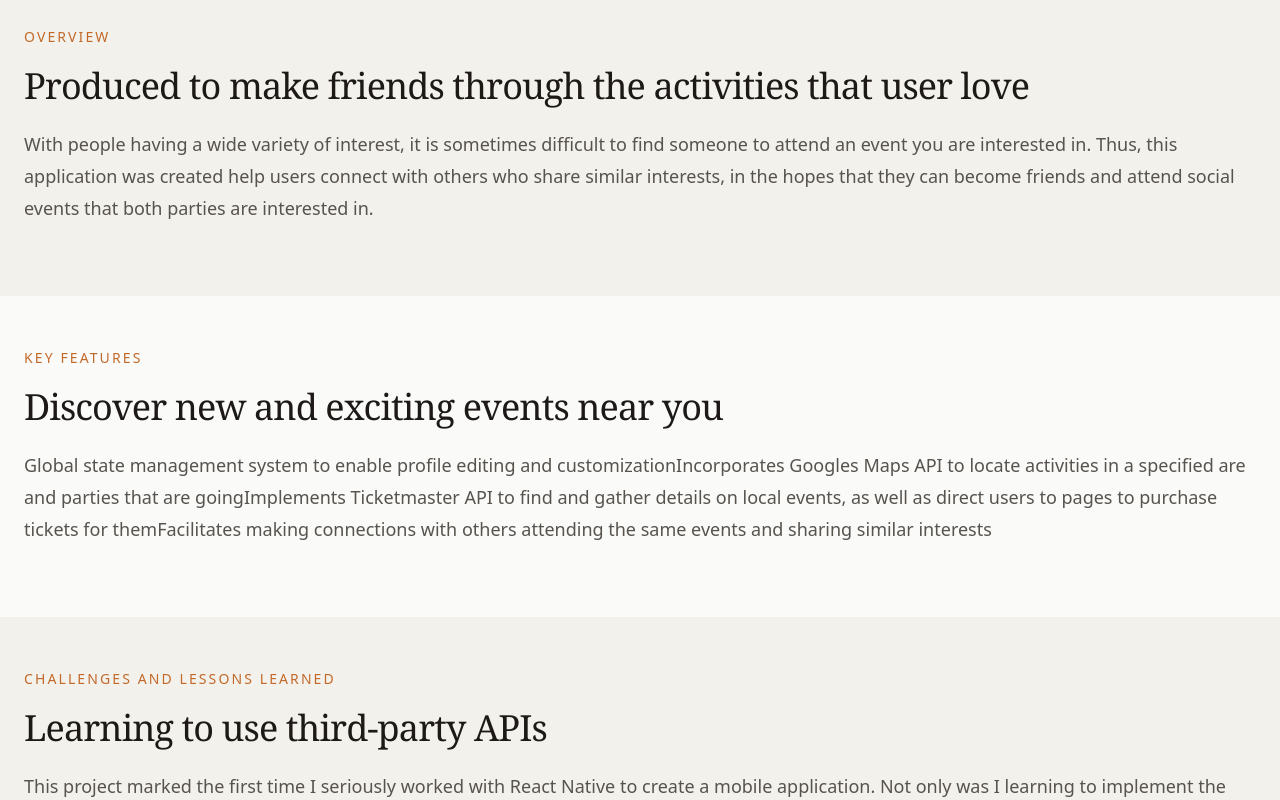
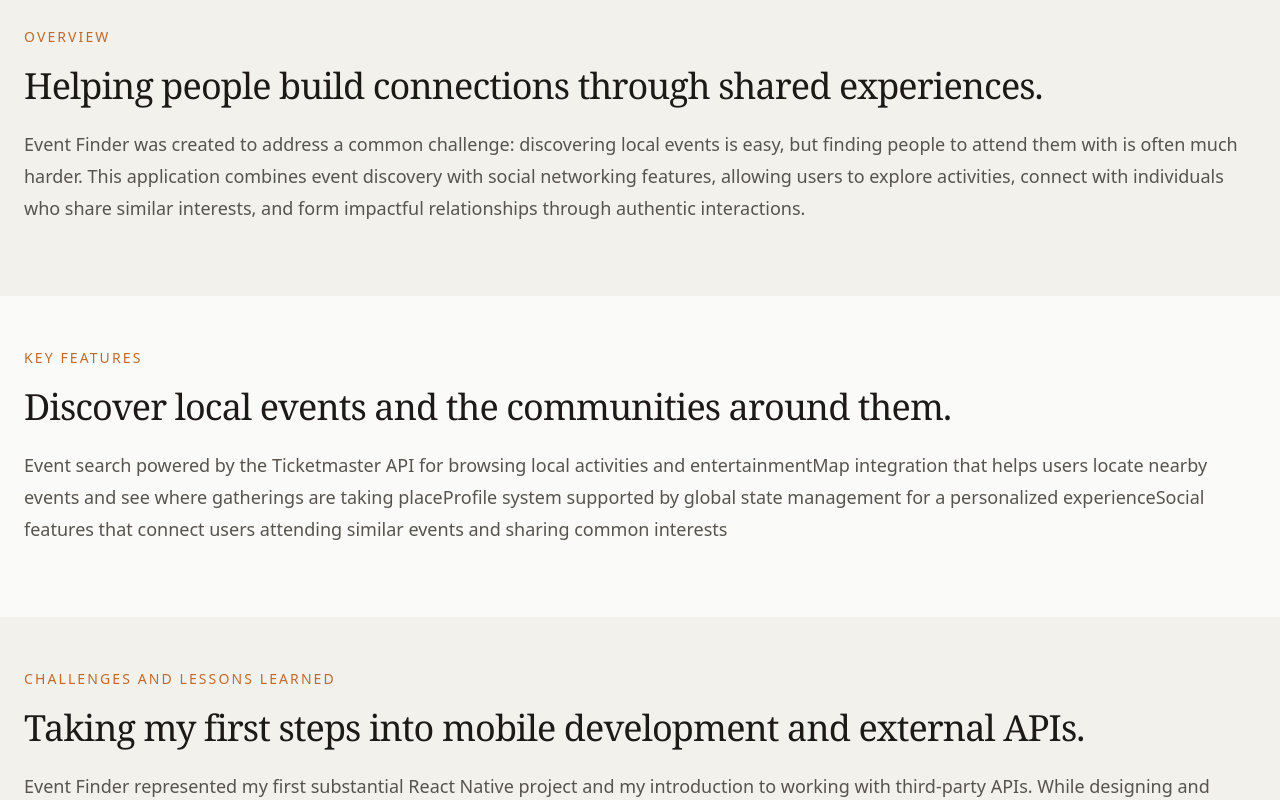
Before and after one commit to nerdboy626/portfolio, a Next.js app: page /portfolio/event-finder in a window 1280 px wide. Shown: the part 540-1340 px from the top of the page. Built offline with nearby package versions, Linux system fonts and the light colour scheme.

Commit message:
style: revise project data information

```diff
--- a/src/app/data/projects.ts
+++ b/src/app/data/projects.ts
@@ -43,24 +43,25 @@ export const projects: Project[] = [
     liveDemoLink: "https://poplog-app.vercel.app",
     githubLink: "https://github.com/nerdboy626/poplogApp",
     overview: {
-      heading: "A centralized platform for lovers of multiple media types",
+      heading:
+        "A centralized home for tracking entertainment across every medium.",
       content:
-        "I created Poplog because I consume a wide range of media and often lose track of my favorite content over time. This project was built as a way to organize and revisit everything in a single, personalized space.",
+        "Poplog was born from a simple frustration: keeping track of favorite movies, television shows, games, and books across multiple platforms. I wanted a single destination where users could discover new content, record their experiences, and build a personal archive of the media that matters most to them. The result is a fullstack application that combines content discovery with organization.",
     },
     features: {
       heading:
-        "Created to make discovering and managing media personal, safe, and fast.",
+        "Created to make media discovery and collection management effortless.",
       content: [
-        "User authentication with protected routes (JWT-based)",
-        "Sync external API data with a PostgreSQL database",
-        "Browse trending content from external APIs",
-        "Save media entries and manage them within a personal journal",
+        "Secure authentication system with protected routes and JWT-based session management",
+        "Personalized journal that allows users to save titles, record ratings, and revisit past entries",
+        "Trending content hub powered by multiple third-party APIs for movies, TV shows, games, and books",
+        "Backend data synchronization that transforms and stores external media information for faster access and consistency",
       ],
     },
     challenges: {
-      heading: "Building a scalable application across multiple external APIs.",
+      heading: "Engineering a unified experience across multiple data sources.",
       content:
-        "Working with four different APIs introduced challenges around inconsistent data formats, which required transforming and normalizing responses before displaying them on the client. I also had to account for API rate limits, which led me to implement caching strategies to reduce redundant requests.\n\nBefore this project, I had only done design and frontend work.My biggest learning and improvement was creating a backend API and database to retrieve and store data from my frontend.Before this project,  I had only done design and frontend work.",
+        "One of the most demanding aspects of Poplog was integrating four separate APIs, each with its own response structure and data conventions. Creating a consistent user interface required transforming and normalizing incoming data before it could be displayed or stored. I also had to account for rate limits and performance concerns, which led me to implement caching strategies that reduced unnecessary requests and improved responsiveness.\n\nThis project marked my transition from primarily frontend and design work into fullstack development. Building the backend API, constructing the database schema, and managing data flow between the client and server gave me a much deeper understanding of how modern web applications operate end-to-end.",
     },
   },
   {
@@ -76,23 +77,24 @@ export const projects: Project[] = [
     githubLink: "https://github.com/nerdboy626/NENA",
     overview: {
       heading:
-        "Designed to unite people through the shared joy of cooking and baking.",
+        "Bringing people together through the universal language of food.",
       content:
-        "As an essential skill and a beloved pastime, cooking offers an unparalleled way for people to bond, share, and learn together. NENA is built on core values that include promoting culinary and cultural diversity, enhancing community engagement, and sparking creativity and innovation.",
+        "NENA is an app built to foster community through cooking and baking. The application encourages users to exchange recipes, explore dishes from different cultures, and engage with fellow food enthusiasts. By combining social features with recipe management tools, NENA creates a space where culinary creativity and meaningful connections can grow side by side.",
     },
     features: {
-      heading: "Functional capabilities that promote community.",
+      heading:
+        "Tools designed to encourage sharing, discovery, and connection.",
       content: [
-        "User feed page that shows activity from user’s friends",
-        "Recipe creation tool that allows users to document and share or private recipes",
-        "Search utility for finding recipes",
-        "Profile customization for users to edit their display photo and information",
+        "Social activity feed that highlights recipes, interactions, and updates from friends",
+        "Recipe publishing workflow that supports both private collections and publicly shared creations",
+        "Search functionality that helps users quickly discover meals and cooking inspiration",
+        "Customizable user profiles featuring editable photos, bios, and personal information",
       ],
     },
     challenges: {
-      heading: "Integrating the frontend and backend work of a team.",
+      heading: "Bridging independent work into a cohesive product.",
       content:
-        "This project was completed in a team of four for a senior software engineering class. Although the goals and tasks were discussed as a team, a large portion of the frontend and backend work was done independently. When it came time to create the fleshed-out app, integrating the two halves’ work proved to be more difficult than we had originally thought.\n\nThanks to the strong rapport we built throughout the quarter, we were able to effectively communicate and mend the two halves of NENA. As someone who had only worked on the frontend before, this was a great introduction into learning how the frontend and backend of an application communicated with each other.",
+        "NENA was developed by a team of four as part of a senior software engineering course. While responsibilities were divided among team members, bringing independently built frontend and backend systems together proved more challenging than expected. Differences in assumptions, implementation details, and integration requirements required extensive collaboration to resolve.\n\nThe experience reinforced the importance of communication in software development. Through regular discussions, testing sessions, and collaborative problem-solving, our team successfully unified the project into a polished final product. It also provided my first essential exposure to how frontend and backend systems communicate, giving me practical experience working across the entire application stack.",
     },
   },
   {
@@ -113,23 +115,24 @@ export const projects: Project[] = [
     cardLink: "https://github.com/gxsoto/cs147Lfinalproject",
     githubLink: "https://github.com/gxsoto/cs147Lfinalproject",
     overview: {
-      heading: "Produced to make friends through the activities that user love",
+      heading: "Helping people build connections through shared experiences.",
       content:
-        "With people having a wide variety of interest, it is sometimes difficult to find someone to attend an event you are interested in. Thus, this application was created help users connect with others who share similar interests, in the hopes that they can become friends and attend social events that both parties are interested in.",
+        "Event Finder was created to address a common challenge: discovering local events is easy, but finding people to attend them with is often much harder. This application combines event discovery with social networking features, allowing users to explore activities, connect with individuals who share similar interests, and form impactful relationships through authentic interactions.",
     },
     features: {
-      heading: "Discover new and exciting events near you",
+      heading: "Discover local events and the communities around them.",
       content: [
-        "Global state management system to enable profile editing and customization",
-        "Incorporates Googles Maps API to locate activities in a specified are and parties that are going",
-        "Implements Ticketmaster API to find and gather details on local events, as well as direct users to pages to purchase tickets for them",
-        "Facilitates making connections with others attending the same events and sharing similar interests",
+        "Event search powered by the Ticketmaster API for browsing local activities and entertainment",
+        "Map integration that helps users locate nearby events and see where gatherings are taking place",
+        "Profile system supported by global state management for a personalized experience",
+        "Social features that connect users attending similar events and sharing common interests",
       ],
     },
     challenges: {
-      heading: "Learning to use third-party APIs",
+      heading:
+        "Taking my first steps into mobile development and external APIs.",
       content:
-        "This project marked the first time I seriously worked with React Native to create a mobile application. Not only was I learning to implement the design principles that were previously taught to me, but I also went and included an external API to make the app more useful and functional. While I took control of analyzing Ticketmaster API and fetching data from it, my project partner took primary responsibility over Google’s Maps API and putting into our app.\n\nSince I had never been exposed to external APIs before, the biggest thing learned was how to read an external API documentation and figure out how to fetch data from it. By doing so, I expanded my toolset to include third-party data so that I could make products that use real-life data to make the experience for users more meaningful.",
+        "Event Finder represented my first substantial React Native project and my introduction to working with third-party APIs. While designing and developing the application, I was responsible for researching the Ticketmaster API, understanding its documentation, and integrating event data into the platform. My project partner focused primarily on implementing Google Maps functionality.\n\nThe project taught me how to navigate unfamiliar documentation, evaluate API capabilities, and incorporate live data into an application. More importantly, it demonstrated how external services can transform a static product into a dynamic experience that delivers meaningful value to users.",
     },
   },
   {
@@ -139,30 +142,29 @@ export const projects: Project[] = [
     title: "RecoveryGrow",
     cardTitle: "RecoveryGrow — Holistic Concussion Recovery",
     tagline:
-      "A mobile platform that supports concussion recovery through symptom tracking, educational resources, and design focused on accessibility.",
+      "A mobile application that supports concussion recovery through symptom tracking, educational resources, and design focused on accessibility.",
     techStack: ["Figma", "React Native", "User Research", "Accessibility"],
     cardLink:
       "https://hci.stanford.edu/courses/cs147/2022/au/projects/AccessibleDesignEmily/RecoveryBoard/",
     overview: {
       heading:
-        "Meet the emotional needs of individuals healing from concussions",
+        "Supporting concussion recovery through empathy, accessibility, and community.",
       content:
-        "While concussions directly impact one’s physical health, mental and emotional impacts are often overlooked, which causes those recovering from concussions to often express feelings of isolation and lowered perceptions of self. RecoveryGrow provides a space for users to reflect on one’s health and connect with others. More specifically, we envision RecoveryGrow to be used on a regular basis by users, such that they can log their day-to-day symptoms and emotional wellbeing as they journey through concussion recovery. We also want to encourage them to connect with others through recovery forums, and share their updates with the people in their personal lives.",
+        "RecoveryGrow was designed to address the emotional and psychological challenges that often accompany concussion recovery. While treatment typically focuses on physical symptoms, many individuals also felt isolation, frustration, and uncertainty throughout the healing process. This platform provides tools for symptom tracking, personal reflection, and community engagement, helping users feel supported throughout their recovery journey.",
     },
     features: {
-      heading: "Tracking concussion recovery made simple",
+      heading: "Designed to make recovery tracking approachable and simple.",
       content: [
-        "Users are able to log their daily symptoms and emotional wellbeing",
-        "Dynamic graphs to help users identify patterns in there symptoms and feelings",
-        "Private and public enabling of entries so people can determine which entries are viewable by other",
-        "Community forums so that users can connect with others who may be sharing similar experiences",
+        "Daily wellness logs for monitoring symptoms, mood, and overall recovery progress",
+        "Visualizations that help users identify trends and patterns over time",
+        "Flexible privacy controls that allow entries to remain personal or be shared with others",
+        "Community discussion spaces where users can exchange experiences, encouragement, and advice",
       ],
     },
     challenges: {
-      heading:
-        "Design based the experiences of those suffering from concussions",
+      heading: "Created alongside the people we aimed to support",
       content:
-        "The most challenging part of this project was the timeline at which myself and my teammates had to prototype and create this application. This project was done within a 10 week course in which we had to ideate features, interview people who would use this application, prototype the designs and pages, and create a final product with React Native. Although the team was under high stress, we communicated everyday and effectively to create a functional application that we could all be proud of.\n\nThe most meaningful part of this project was interviewing and learning from the experience of people currently under concussion recovery. This informed my decisions as I quickly prototyped the design of the features for RecoveryGrow on Figma. For instance, we kept the theme colors dark in response to the fact that many interviewees experienced sensitivity to light after receiving a concussion.",
+        "RecoveryGrow was completed during a ten-week course that required our team to conduct user research, define requirements, design prototypes, and build a working React Native application. Balancing research, design, and development within such a short timeframe demanded strong collaboration and careful prioritization.\n\nThe most meaningful aspect of the project was speaking directly with individuals recovering from concussions. Their testimonies heavily influenced our design decisions and reinforced the importance of user interfaces driven by accessibility. For example, we adopted a darker visual theme after learning that many participants experienced light sensitivity during recovery. This project taught me how user research can directly shape product decisions and create more thoughtful, inclusive solutions.",
     },
   },
 ];
```
